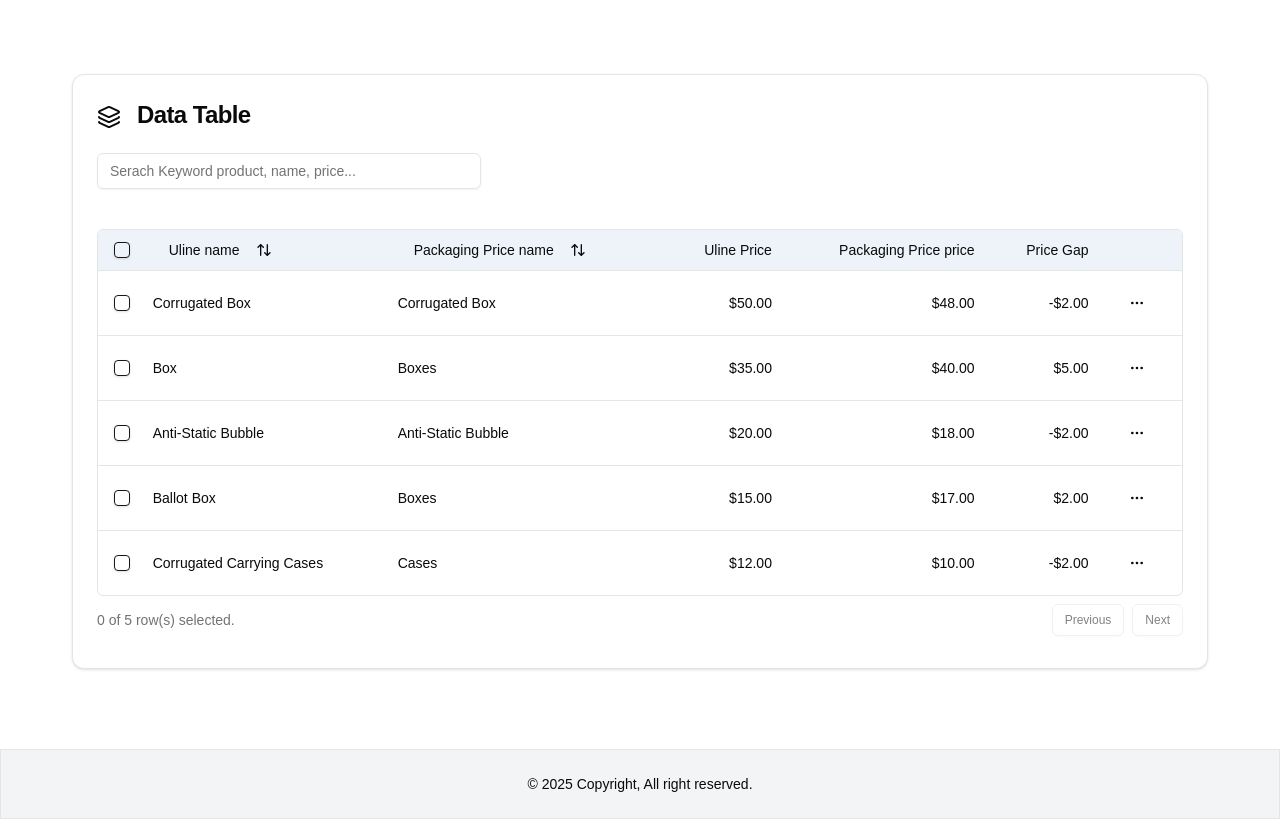
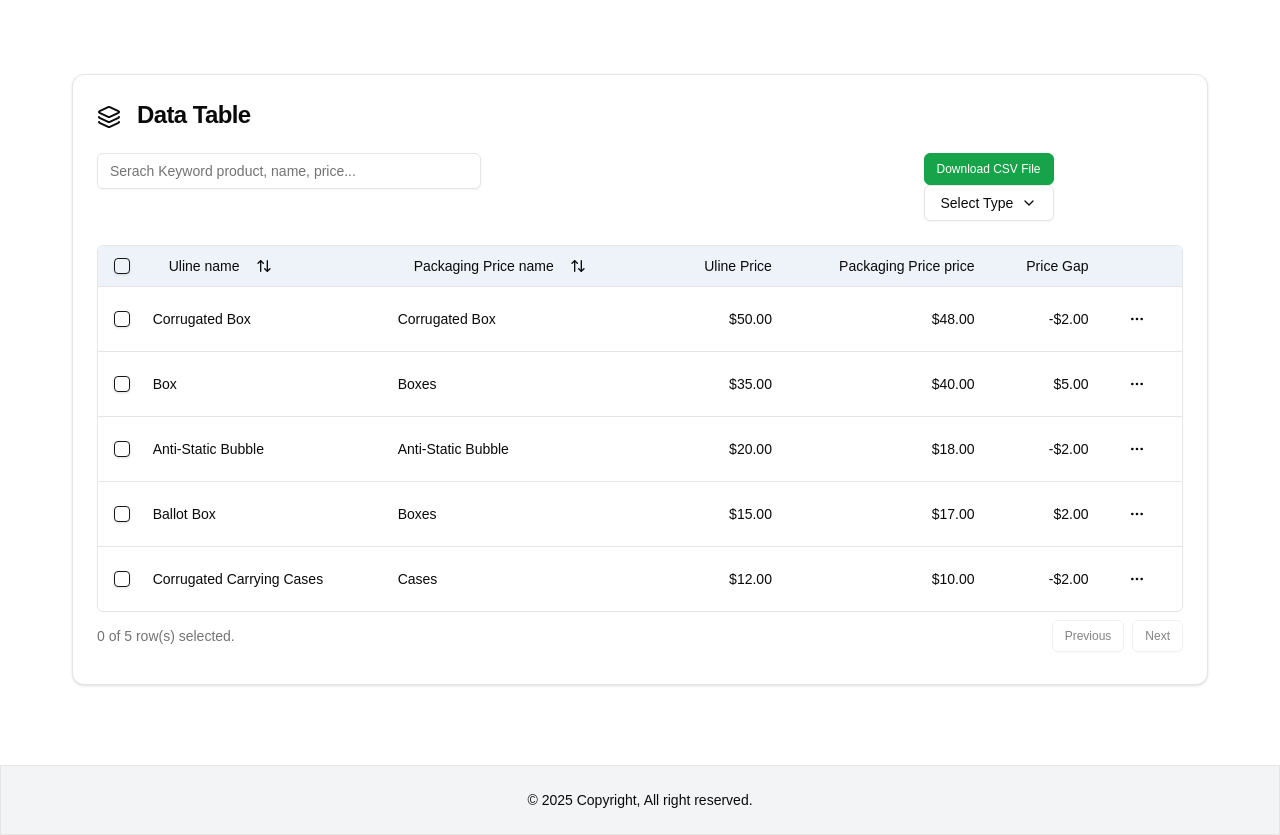
Before and after one commit to sachincalicut/KYC-FE-1, a Next.js app in the folder client/: page / in a window 1280 px wide. Shown: the part 320-1155 px from the top of the page. Built offline with nearby package versions, Linux system fonts and the light colour scheme.

Commit message:
Download Button added

```diff
--- a/client/src/app/(components)/footer/page.tsx
+++ b/client/src/app/(components)/footer/page.tsx
@@ -1,10 +1,15 @@
-import React from 'react'
+import React from 'react';
+
+
+// Get the current year
+const currentYear: number = new Date().getFullYear();
+
 const Footer = () => {
   return (
     <>
     <footer className='w-full static bottom-0 bg-gray-100 border p-6'>
-        <p className='text-center text-sm '>
-            &copy; 2025 Copyright, All right reserved.
+        <p className='text-center text-sm text-gray'>
+            &copy;&nbsp;<span>{currentYear}</span>&nbsp;Copyright, All right reserved.
         </p>
     </footer>
     </>
--- a/client/src/app/(components)/users/data-table.tsx
+++ b/client/src/app/(components)/users/data-table.tsx
@@ -1,5 +1,5 @@
-"use client"
-import  * as React from "react";
+"use client";
+import * as React from "react";
 import {
   Card,
   CardContent,
@@ -18,9 +18,16 @@ import {
   getPaginationRowModel,
   getFilteredRowModel,
   useReactTable,
-
-} from "@tanstack/react-table"
-
+} from "@tanstack/react-table";
+import {
+  DropdownMenu,
+  DropdownMenuCheckboxItem,
+  DropdownMenuContent,
+  DropdownMenuItem,
+  DropdownMenuLabel,
+  DropdownMenuSeparator,
+  DropdownMenuTrigger,
+} from "@/components/ui/dropdown-menu"
 import {
   Table,
   TableBody,
@@ -31,22 +38,21 @@ import {
 } from "@/components/ui/table";
 import { Button } from "@/components/ui/button";
 import { Input } from "@/components/ui/input";
-
+import { ArrowUpDown, ChevronDown, MoreHorizontal } from "lucide-react"
 interface DataTableProps<TData, TValue> {
-  columns: ColumnDef<TData, TValue>[]
-  data: TData[]
+  columns: ColumnDef<TData, TValue>[];
+  data: TData[];
 }
 
 export function DataTable<TData, TValue>({
   columns,
   data,
 }: DataTableProps<TData, TValue>) {
-
-
   // Table Controls
-const [sorting, setSorting] = React.useState<SortingState>([])
-const [columnFilters, setColumnFilters] = React.useState<ColumnFiltersState>([])
-
+  const [sorting, setSorting] = React.useState<SortingState>([]);
+  const [columnFilters, setColumnFilters] = React.useState<ColumnFiltersState>(
+    [],
+  );
 
   const table = useReactTable({
     data,
@@ -61,27 +67,84 @@ const table = useReactTable({
       sorting,
       columnFilters,
     },
-  })
-
+  });
 
   return (
     <Card>
       <CardHeader>
-        <CardTitle className="font-bold text-2xl "><svg xmlns="http://www.w3.org/2000/svg" width="24" height="24" viewBox="0 0 24 24" fill="none" stroke="currentColor" strokeWidth="2" strokeLinecap="round" strokeLinejoin="round" className="inline lucide lucide-layers mr-4"><path d="M12.83 2.18a2 2 0 0 0-1.66 0L2.6 6.08a1 1 0 0 0 0 1.83l8.58 3.91a2 2 0 0 0 1.66 0l8.58-3.9a1 1 0 0 0 0-1.83z"/><path d="M2 12a1 1 0 0 0 .58.91l8.6 3.91a2 2 0 0 0 1.65 0l8.58-3.9A1 1 0 0 0 22 12"/><path d="M2 17a1 1 0 0 0 .58.91l8.6 3.91a2 2 0 0 0 1.65 0l8.58-3.9A1 1 0 0 0 22 17"/></svg>Data Table</CardTitle>
-        <div className="flex items-center py-4">
+        <CardTitle className="font-bold text-2xl mb-4">
+          <svg
+            xmlns="http://www.w3.org/2000/svg"
+            width="24"
+            height="24"
+            viewBox="0 0 24 24"
+            fill="none"
+            stroke="currentColor"
+            strokeWidth="2"
+            strokeLinecap="round"
+            strokeLinejoin="round"
+            className="inline lucide lucide-layers mr-4"
+          >
+            <path d="M12.83 2.18a2 2 0 0 0-1.66 0L2.6 6.08a1 1 0 0 0 0 1.83l8.58 3.91a2 2 0 0 0 1.66 0l8.58-3.9a1 1 0 0 0 0-1.83z" />
+            <path d="M2 12a1 1 0 0 0 .58.91l8.6 3.91a2 2 0 0 0 1.65 0l8.58-3.9A1 1 0 0 0 22 12" />
+            <path d="M2 17a1 1 0 0 0 .58.91l8.6 3.91a2 2 0 0 0 1.65 0l8.58-3.9A1 1 0 0 0 22 17" />
+          </svg>
+          Data Table
+        </CardTitle>
+        <div className="grid grid-cols-4 gap-4">
+          <div className="col-span-3">
             <Input
               placeholder="Serach Keyword product, name, price..."
-          value={(table.getColumn("Uline_name")?.getFilterValue() as string) ?? ""}
+              value={
+                (table.getColumn("Uline_name")?.getFilterValue() as string) ??
+                ""
+              }
               onChange={(event) =>
-            table.getColumn("Uline_name")?.setFilterValue(event.target.value)
+                table
+                  .getColumn("Uline_name")
+                  ?.setFilterValue(event.target.value)
               }
               className="max-w-sm"
             />
           </div>
-
+          <div className="col-span-1 float-right justify-end">
+            <Button
+              variant="outline"
+              size="sm"
+              className="bg-green-600 text-white border-green-600 hover:bg-green-600 hover:text-white hover:border-green-600 mr-3"
+            >
+              Download CSV File
+            </Button>
+            <DropdownMenu>
+          <DropdownMenuTrigger asChild>
+            <Button variant="outline" className="ml-auto">
+              Select Type <ChevronDown />
+            </Button>
+          </DropdownMenuTrigger>
+          <DropdownMenuContent align="end">
+            {table
+              .getAllColumns()
+              .filter((column) => column.getCanHide())
+              .map((column) => {
+                return (
+                  <DropdownMenuCheckboxItem
+                    key={column.id}
+                    className="capitalize"
+                    checked={column.getIsVisible()}
+                    onCheckedChange={(value) =>
+                      column.toggleVisibility(!!value)
+                    }
+                  >
+                    {column.id}
+                  </DropdownMenuCheckboxItem>
+                )
+              })}
+          </DropdownMenuContent>
+        </DropdownMenu>
+          </div>
+        </div>
       </CardHeader>
       <CardContent>
-
         <div className="rounded-md border">
           <Table>
             <TableHeader>
@@ -94,10 +157,10 @@ const table = useReactTable({
                           ? null
                           : flexRender(
                               header.column.columnDef.header,
-                          header.getContext()
+                              header.getContext(),
                             )}
                       </TableHead>
-                )
+                    );
                   })}
                 </TableRow>
               ))}
@@ -111,14 +174,20 @@ const table = useReactTable({
                   >
                     {row.getVisibleCells().map((cell) => (
                       <TableCell key={cell.id}>
-                    {flexRender(cell.column.columnDef.cell, cell.getContext())}
+                        {flexRender(
+                          cell.column.columnDef.cell,
+                          cell.getContext(),
+                        )}
                       </TableCell>
                     ))}
                   </TableRow>
                 ))
               ) : (
                 <TableRow>
-              <TableCell colSpan={columns.length} className="h-24 text-center">
+                  <TableCell
+                    colSpan={columns.length}
+                    className="h-24 text-center"
+                  >
                     No results.
                   </TableCell>
                 </TableRow>
@@ -150,5 +219,5 @@ const table = useReactTable({
         </div>
       </CardContent>
     </Card>
-  )
+  );
 }
--- a/client/src/app/globals.css
+++ b/client/src/app/globals.css
@@ -4,6 +4,7 @@
 
 body {
   font-family: Arial, Helvetica, sans-serif;
+
 }
 
 @layer base {
@@ -110,3 +111,7 @@ table > thead:hover,
 table > thead{
   background-color: #edf3f8;
 }
+
+button{
+  outline: none;
+}
```
Lines whose indentation alone changed are shown as unchanged.
